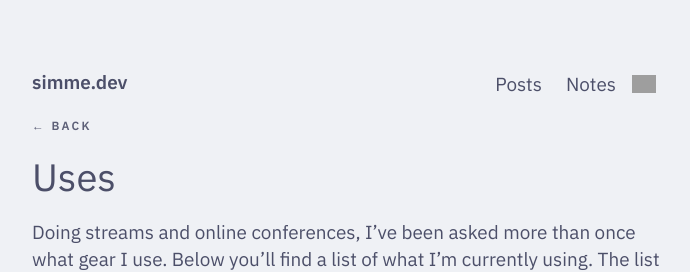
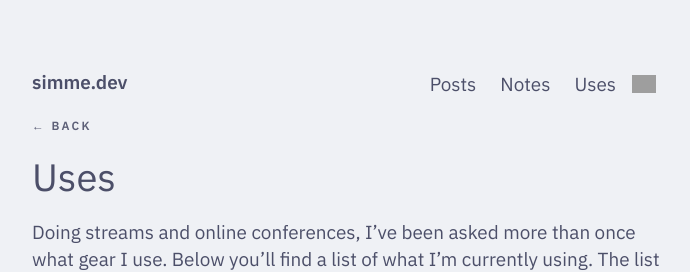
Before and after one commit to simskij/simskij.github.io, a Jekyll site: the page built from _notes/Public/Using.md, in a window 1280 px wide. Shown: the top 272 px of the page, without its empty margins (294-984 px from the left). Built offline with Jekyll 4.4.1, drawn with Linux system fonts in a browser that asks for light colours; grey boxes are pictures that could not be loaded.

Commit message:
move uses

```diff
--- a/_includes/Nav.html
+++ b/_includes/Nav.html
@@ -61,6 +61,9 @@
         <a href="{{'/notes' | relative_url}}" class="navbar-item">
           Notes
         </a>
+        <a href="{{'/uses' | relative_url}}" class="navbar-item">
+          Uses
+        </a>
       </div>
       <div class="navbar-end is-hidden-mobile" onclick="modeSwitcher()" style="padding-right: 0">
         <div class="navbar-item me-auto">
```
Also changed, not shown: _notes/Public/Using.md (+1 -1 lines).
